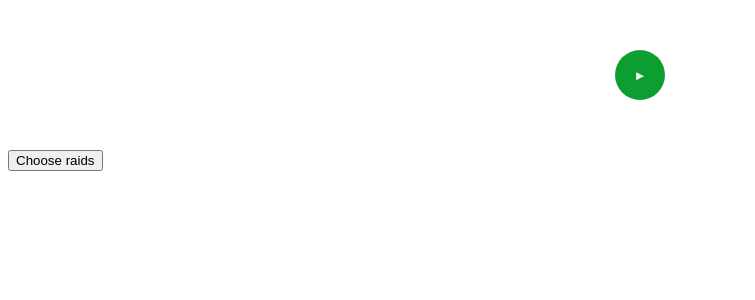
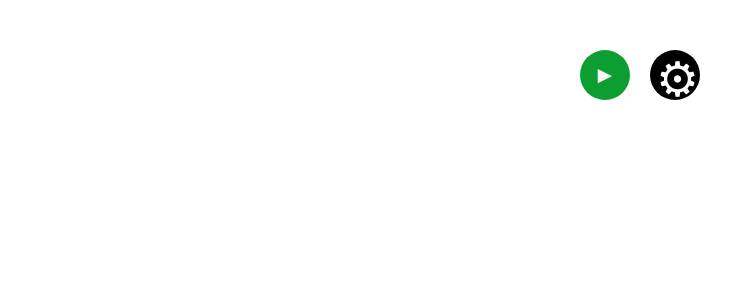
Before and after one commit to btruhand/GBF-Raiding-Extension, a React app: page / in a window 1280 px wide. Shown: the top 300 px of the page, without its empty margins (0-755 px from the left). Built offline with nearby package versions, Linux system fonts and the light colour scheme.

Commit message:
modal made as popup and edit the button styling and location

```diff
--- a/src/App.tsx
+++ b/src/App.tsx
@@ -118,10 +118,9 @@ function App() {
   const raidsRunningStyle = `${styles.start} ${startRaids ? styles.running : ''}`;
   return (
     <div className="App">
-      <div className={styles['start-stop-container']}>
+      <div className={styles['app-buttons-container']}>
         <button className={raidsRunningStyle} onClick={startRaid}></button>
-      </div>
-      <Modal modalButtonText='Choose raids' modalTitle='Raids' closeAction={(cb) => {
+        <Modal modalButtonText='&#9881;' modalTitle='Raids' buttonClassName={styles['modal-button']} closeAction={(cb) => {
           cb()
           if (portRef.current.port) {
             portRef.current.port.postMessage(createEvent('change-raid-list'))
@@ -129,6 +128,7 @@ function App() {
         }}>
           <RaidsList difficulty='high-level' data={raids['high-level']} />
         </Modal>
+      </div>
 
       <FoundRaids found={foundRaids} />
     </div>
--- a/src/components/modal.tsx
+++ b/src/components/modal.tsx
@@ -1,6 +1,6 @@
+import styles from '@/styles/modal.module.scss'
+import PropTypes, { ReactElementLike } from 'prop-types'
 import React, { useState } from 'react'
-import PropTypes, { ReactElementLike } from 'prop-types'
-import styles from '@/styles/modal.module.scss'
 
 const ModalBody: React.FunctionComponent<{
     children: ReactElementLike,
@@ -21,6 +21,7 @@ export function Modal(props: {
     modalTitle: string,
     closeAction: (cb: () => void) => void,
     children: PropTypes.ReactElementLike
+    buttonClassName?: string
 }) {
     const [show, setShow] = useState(false)
 
@@ -31,7 +32,7 @@ export function Modal(props: {
     const className = `${styles.modal} ${show ? styles.on : styles.off}`
     return (
         <div>
-            <button onClick={() => setShow(true)}>{props.modalButtonText}</button>
+            <button onClick={() => setShow(true)} className={props.buttonClassName}>{props.modalButtonText}</button>
             <div className={className}>
                 <h2>{props.modalTitle}</h2>
                 <ModalBody children={props.children} onClose={() => props.closeAction(close)} />
--- a/src/components/raids.tsx
+++ b/src/components/raids.tsx
@@ -1,7 +1,7 @@
-import React, { useState, useEffect, useRef, RefObject, MutableRefObject } from 'react'
 import { RaidBoss } from '@/lib/raids'
+import { clearChosenRaid, isBossStored, storeChosenRaid } from '@/lib/storage'
 import styles from '@/styles/raids.module.scss'
-import { storeChosenRaid, clearChosenRaid, isBossStored } from '@/lib/storage'
+import React, { MutableRefObject, RefObject, useEffect, useRef, useState } from 'react'
 import { TwitterLabs } from 'twitter-lite'
 
 function RaidDisplay(props: { boss: RaidBoss, twitterRef: RefObject<TwitterLabs | null> }) {
@@ -26,10 +26,10 @@ function RaidDisplay(props: { boss: RaidBoss, twitterRef: RefObject<TwitterLabs
     )
 }
 
-function RaidsList(props: { difficulty: string, data: RaidBoss[] }) {
+function RaidsList(props: { difficulty: string, data: RaidBoss[], className?: string }) {
     const twitterRef: MutableRefObject<TwitterLabs | null> = useRef<TwitterLabs>(null)
     return (
-        <div>
+        <div className={props.className}>
             <p>{props.difficulty}</p>
             <div className={styles['list-raids']}>
                 {props.data.map(boss => <RaidDisplay boss={boss} twitterRef={twitterRef} />)}
--- a/src/styles/app.module.scss
+++ b/src/styles/app.module.scss
@@ -19,6 +19,7 @@
         background-color: grey;
         color: white;
     }
+
 }
 
 .raid-clicked {
@@ -31,13 +32,6 @@
     align-items: center;
 }
 
-.start-stop-container {
-    display: flex;
-    justify-content: center;
-    margin-top: 50px;
-    margin-bottom: 50px;
-}
-
 .start {
     width: 50px;
     height: 50px;
@@ -46,6 +40,8 @@
     color: whitesmoke;
     background-color: #0d9e31;
     cursor: pointer;
+    font-size: 1.5em;
+    margin-right: 20px;
 
     &.running {
         background: red;
@@ -64,3 +60,20 @@
 .start::before {
     content: '\25BA'
 }
+
+.app-buttons-container {
+    display: flex;
+    justify-content: center;
+    margin-top: 50px;
+    margin-bottom: 50px;
+}
+
+.modal-button {
+    width: 50px;
+    height: 50px;
+    border-style: none;
+    border-radius: 50%;
+    background-color: black;
+    color: white;
+    font-size: 3em;
+}
--- a/src/styles/modal.module.scss
+++ b/src/styles/modal.module.scss
@@ -1,12 +1,19 @@
 .modal {
-    // z-index: 1;
-    width: 100%;
+    z-index: 100000;
+    position: absolute;
+    border: 2px solid black;
+    width: 50%;
     height: 500px;
     overflow-y: auto;
+    overflow-x: hidden;
+    background-color: white;
+    top: 50%;
+    left: 50%;
+    transform: translate(-50%, -50%);
 }
 
 .on {
-    display: block
+    display: block;
 }
 
 .off {
--- a/src/styles/raids.module.scss
+++ b/src/styles/raids.module.scss
@@ -1,7 +1,7 @@
 .list-raids {
     display: grid;
     width: 100%;
-    grid-template-columns: repeat(10, minmax(100px, 1fr));
+    grid-template-columns: repeat(auto-fit, minmax(100px, 1fr));
     grid-auto-rows: 100px;
 
     .raid-info {
```
Lines whose indentation alone changed are shown as unchanged.
